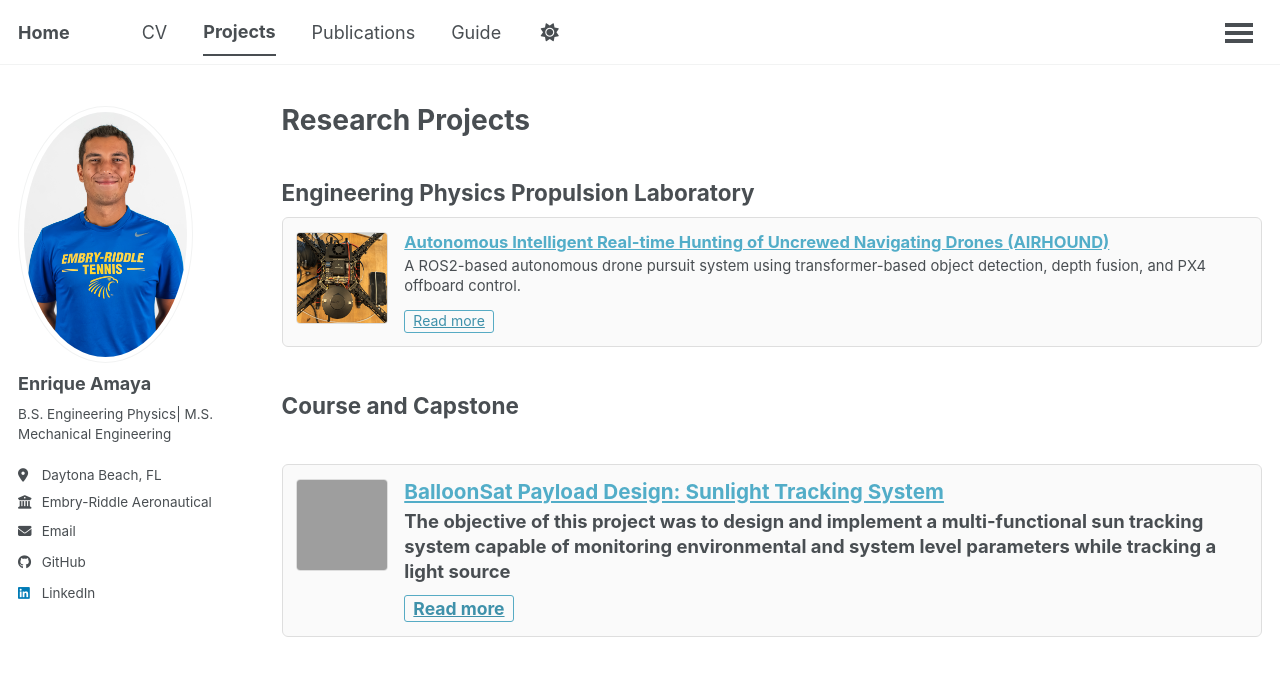
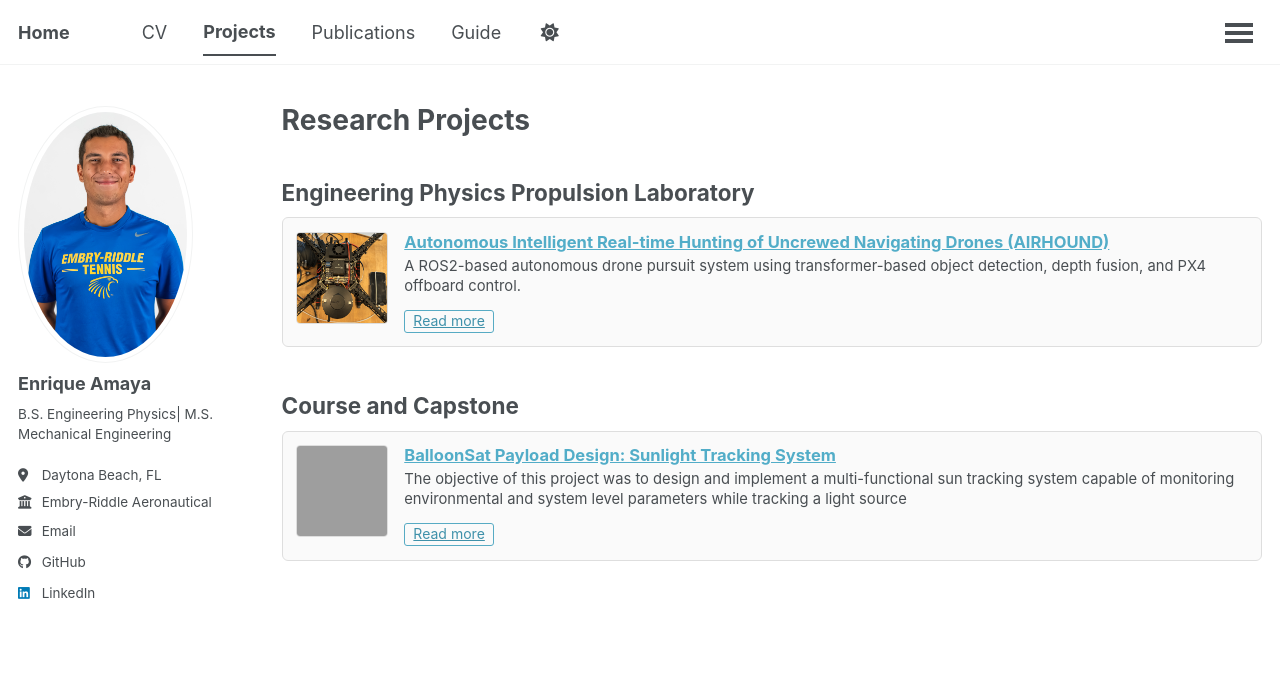
Before and after one commit to kikeamaya/kikeamaya.github.io, a Jekyll site: the page built from _pages/projects.html, in a window 1280 px wide. Shown: the top 676 px of the page. Built offline with Jekyll 4.4.1, drawn with Linux system fonts in a browser that asks for light colours; a style sheet for code colours, icons or effects is not loaded; grey boxes are pictures that could not be loaded.

Commit message:
Bug fixes

```diff
--- a/_pages/projects.html
+++ b/_pages/projects.html
@@ -16,7 +16,7 @@ author_profile: true
 </div>
 
 
-<h2>Course and Capstone<h2>
+<h2>Course and Capstone</h2>
 
 <div class="list__wrapper">
 {% for post in site.portfolio %}
--- a/assets/css/main.scss
+++ b/assets/css/main.scss
@@ -37,4 +37,3 @@
     "layout/sidebar",
     "layout/json_cv",
     "custom";
-;
```
